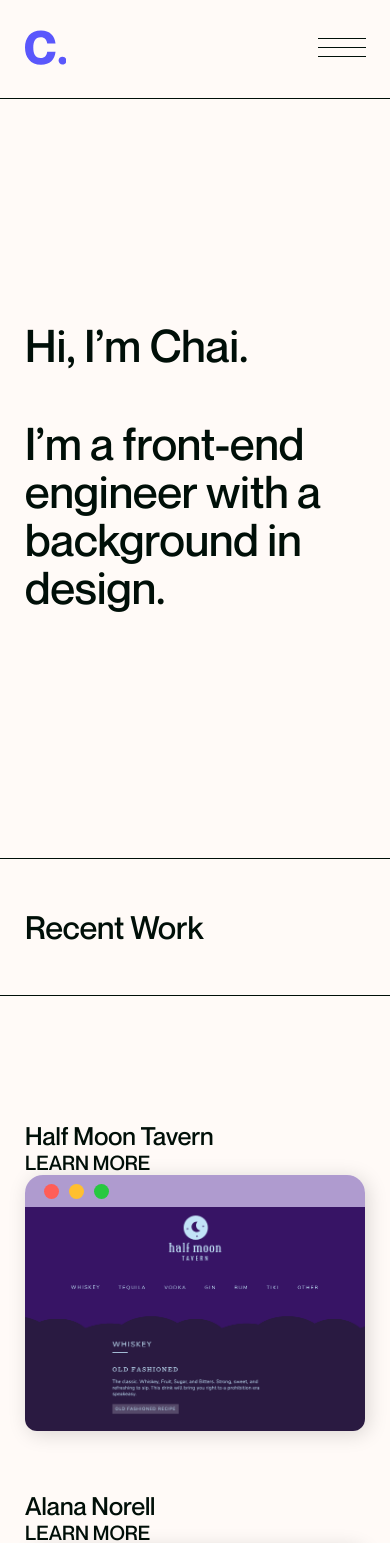
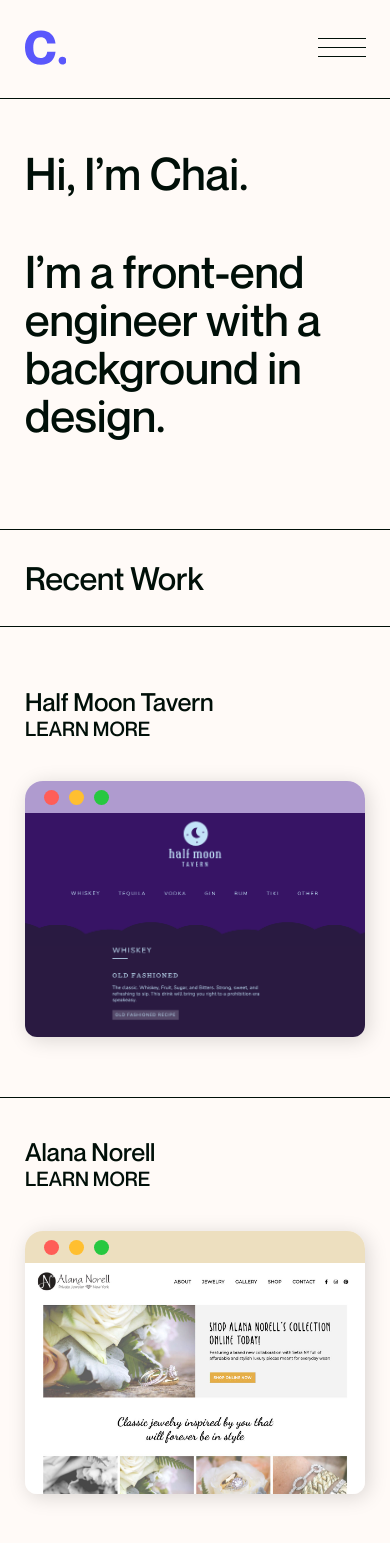
Before and after one commit to chailandau/portfolio-old, a Next.js app: page / in a window 390 px wide. Shown: the top 1543 px of the page. Built offline with nearby package versions, Linux system fonts and the light colour scheme.

Commit message:
-- removes react-scroll -- adds gsap
-- adds mailto link for contact
-- adds line separators to workIndiv
-- responsive styles

```diff
--- a/components/About.js
+++ b/components/About.js
@@ -3,7 +3,7 @@ import Title from "./Title";
 
 const About = () => {
     return (
-        <div className="about" id="about">
+        <div className="about">
             <Title text="About" />
             <div className="wrapper">
                 <div className="headshot">
--- a/components/Nav.js
+++ b/components/Nav.js
@@ -1,44 +1,15 @@
-import { Link } from "react-scroll";
-
 const Nav = () => {
     return (
         <nav>
             <ul>
                 <li>
-                    <Link
-                        href={"#work"}
-                        to="work"
-                        smooth={true}
-                        offset={1}
-                        duration={750}
-                        hashSpy={true}
-                    >
-                        Work
-                    </Link>
+                    <a href="#work">Work</a>
                 </li>
                 <li>
-                    <Link
-                        href={"#about"}
-                        to="about"
-                        smooth={true}
-                        offset={1}
-                        duration={750}
-                        hashSpy={true}
-                    >
-                        About
-                    </Link>
+                    <a href="#about">About</a>
                 </li>
                 <li>
-                    <Link
-                        href={"#contact"}
-                        to="contact"
-                        smooth={true}
-                        offset={1}
-                        duration={750}
-                        hashSpy={true}
-                    >
-                        Contact
-                    </Link>
+                    <a href="mailto:chai.landau@gmail.com">Contact</a>
                 </li>
             </ul>
         </nav>
--- a/components/Work/Work.js
+++ b/components/Work/Work.js
@@ -3,9 +3,9 @@ import WorkIndiv from "./WorkIndiv";
 
 const Work = () => {
     return (
-        <div className="work" id="work">
+        <div className="work">
             <Title text="Recent Work" />
-            <div className="wrapper">
+
             <WorkIndiv
                 title="Half Moon Tavern"
                 button="Learn More"
@@ -13,6 +13,7 @@ const Work = () => {
                 alt="Half Moon Tavern Website with drink recipes"
                 color="#af9bcf"
             />
+
             <WorkIndiv
                 title="Alana Norell"
                 button="Learn More"
@@ -20,6 +21,7 @@ const Work = () => {
                 alt="Alana Norell Website with photos of jewelry"
                 color="#eddfbf"
             />
+
             <WorkIndiv
                 title="Concierge Home Cooking"
                 button="Learn More"
@@ -28,7 +30,6 @@ const Work = () => {
                 color="#fadbb4"
             />
         </div>
-        </div>
     );
 };
 
--- a/components/Work/WorkIndiv.js
+++ b/components/Work/WorkIndiv.js
@@ -32,6 +32,7 @@ const WorkIndiv = (props) => {
 
     return (
         <div className="work-indiv">
+            <div className="wrapper">
                 <div className="info">
                     <h3 className="title-sm">{props.title}</h3>
                     {!mobile ? <button className="tag">{props.button}</button> : null}
@@ -41,6 +42,7 @@ const WorkIndiv = (props) => {
                 </div>
                 {mobile ? <button className="tag">{props.button}</button> : null}
             </div>
+        </div>
     );
 };
 
--- a/package.json
+++ b/package.json
@@ -10,6 +10,7 @@
   },
   "dependencies": {
     "focus-trap-react": "^8.11.1",
+    "gsap": "./gsap-bonus.tgz",
     "next": "12.1.5",
     "react": "18.1.0",
     "react-dom": "18.1.0",
--- a/pages/index.js
+++ b/pages/index.js
@@ -5,9 +5,16 @@ import About from "../components/About";
 const Home = () => {
     return (
         <>
-            <Intro />
-            <Work />
-            <About />
+            <section id="intro">
+                <Intro />
+            </section>
+            <section id="work">
+                <Work />
+            </section>
+
+            <section id="about">
+                <About />
+            </section>
         </>
     );
 };
--- a/styles/common/_base.scss
+++ b/styles/common/_base.scss
@@ -42,7 +42,10 @@ html {
 
 p {
     @include neue-montreal;
-    @include font(25, 0, 35);
+    @include font(20, 0, 32);
+    @include laptop {
+        @include font(25, 0, 37);
+    }
 }
 
 .tag {
@@ -51,3 +54,6 @@ p {
 }
 
 // misc
+section {
+    position: relative;
+}
--- a/styles/common/_menu.scss
+++ b/styles/common/_menu.scss
@@ -37,7 +37,12 @@
                 text-transform: uppercase;
                 @include font(45, 2, 68);
                 position: relative;
-
+                @include after-line;
+                @include laptop {
+                    &:after {
+                        display: none;
+                    }
+                }
                 margin: 0 rem(-25);
                 padding: 0 rem(25) rem(25) rem(25);
                 @include laptop {
--- a/styles/components/_about.scss
+++ b/styles/components/_about.scss
@@ -1,14 +1,20 @@
 .about {
     .wrapper {
-        display: grid;
-        grid-template-columns: minmax(0, 1fr) minmax(0, 1.4fr);
-        column-gap: rem(80);
+        @include laptop {
+            display: grid;
+            grid-template-columns: minmax(0, 1fr) minmax(0, 1.4fr);
+            column-gap: rem(80);
+        }
     }
     .image {
         height: 0;
         width: 100%;
         position: relative;
         padding-bottom: 75%;
+        margin-bottom: rem(40);
+        @include laptop {
+            margin-bottom: unset;
+        }
         img {
             object-fit: contain;
             width: 100% !important;
--- a/styles/components/_intro.scss
+++ b/styles/components/_intro.scss
@@ -1,8 +1,10 @@
 .intro {
     padding: rem(50) 0;
-    height: calc(100vh - 110px);
     display: flex;
     align-items: center;
+    @include laptop {
+        height: calc(100vh - 110px);
+    }
     span {
         display: block;
     }
--- a/styles/components/_title.scss
+++ b/styles/components/_title.scss
@@ -1,7 +1,11 @@
 .title {
     position: relative;
-    padding: rem(50) 0;
-    margin: rem(125) 0;
+    padding: rem(30) 0;
+    margin: rem(60) 0;
     @include before-line;
     @include after-line;
+    @include laptop {
+        padding: rem(50) 0;
+        margin: rem(125) 0;
+    }
 }
--- a/styles/components/_work.scss
+++ b/styles/components/_work.scss
@@ -1,7 +1,13 @@
 .work {
-    margin-top: rem(-100);
+    margin-top: rem(-20);
+
+    @include laptop {
+        margin-top: rem(-100);
+    }
+
     &-indiv {
         margin-top: rem(60);
+        position: relative;
         .info {
             @include laptop {
                 display: flex;
@@ -15,7 +21,9 @@
             position: relative;
             border-radius: rem(18) rem(18) rem(12) rem(12);
             border-top: rem(32) solid;
+            margin: rem(40) 0;
             @include laptop {
+                margin: unset;
                 border-top: rem(50) solid;
                 border-radius: rem(25) rem(25) rem(12) rem(12);
             }
@@ -47,5 +55,9 @@
                 border-radius: rem(0) rem(0) rem(12) rem(12);
             }
         }
+        & + .work-indiv {
+            @include before-line;
+            padding-top: rem(40);
+        }
     }
 }
```
Also changed, not shown: 2 other files (tests, documents, lock files or other folders). Lines whose indentation alone changed are shown as unchanged.
